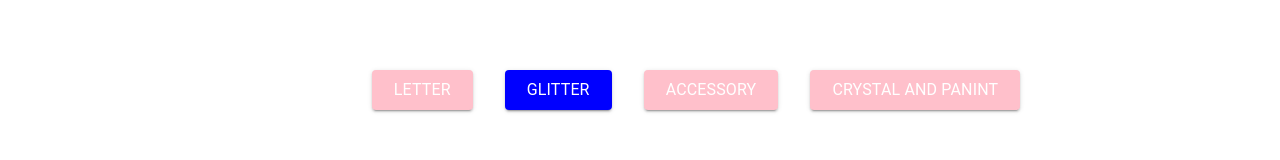
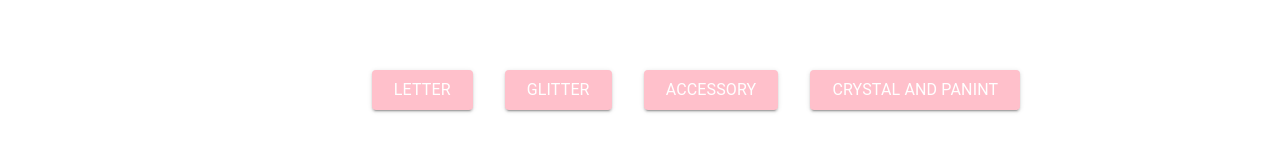
Before and after one commit to WilIhe/JC-World, a React (Vite) app: page /HomePage in a window 1280 px wide. Shown: the part 401-561 px from the top of the page. Built offline with nearby package versions, Linux system fonts and the light colour scheme.

Commit message:
changed button back to pink

```diff
--- a/src/components/FilterAndSearch.jsx
+++ b/src/components/FilterAndSearch.jsx
@@ -45,7 +45,7 @@ const FilterAndSearch = () =>
                 </Grid>
                 <Grid item>
                     <Box>
-                        <Button variant='contained' sx={{bgcolor:'blue'}} size='large'>
+                        <Button variant='contained' sx={{bgcolor:'pink'}} size='large'>
                             <Typography>
                                 Glitter
                             </Typography>
```
